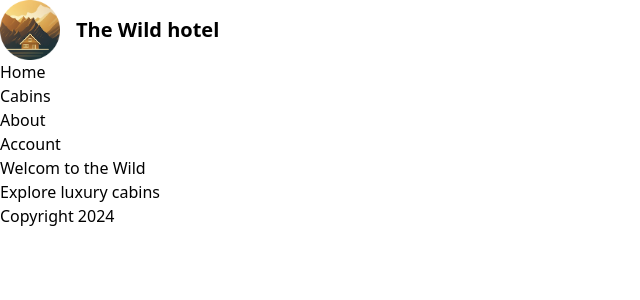
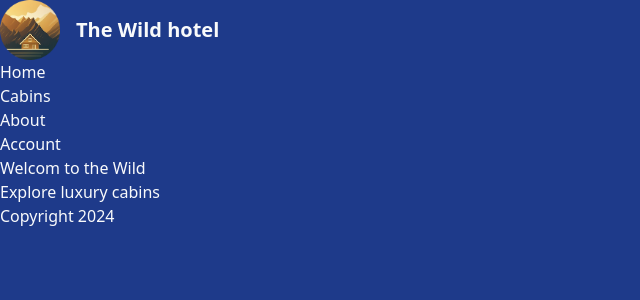
Before and after one commit to CanseFr/Wild-Hotel, a Next.js app: page / in a window 1280 px wide. Shown: the top 300 px of the page, without its empty margins (0-640 px from the left). Built offline with nearby package versions, Linux system fonts and the light colour scheme.

Commit message:
:lipstick: Discover some param classname from tailwind

```diff
--- a/app/layout.tsx
+++ b/app/layout.tsx
@@ -11,7 +11,7 @@ export const metadata = {
 export default function RootLayout({children}: { children: React.ReactNode }) {
     return (
         <html lang="en">
-        <body>
+        <body className="bg-blue-900 text-gray-50 min-h-screen">
         <header>
             <Logo/>
             <Navigation/>
```
